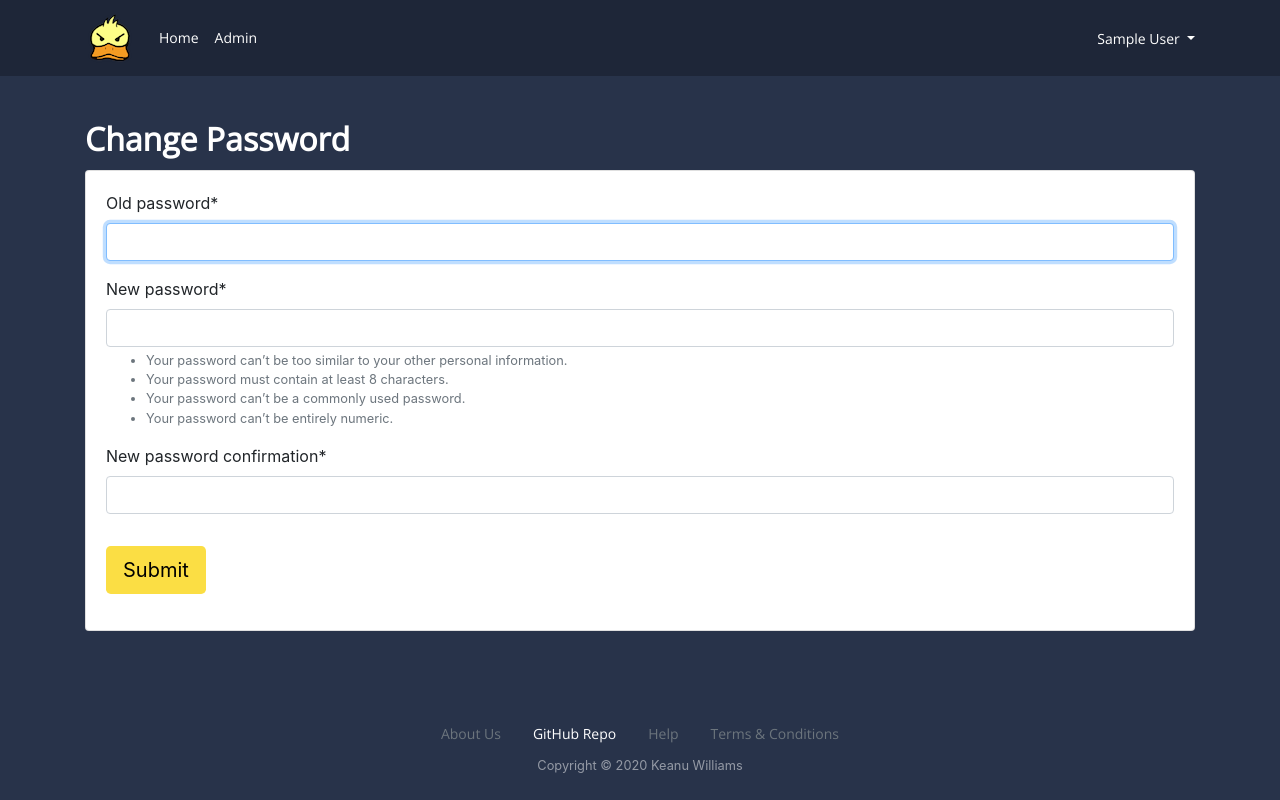
After one commit to keanuwilliams/Billed-Fitness-Log, a Django app: page /change-password/ in a window 1280 px wide. The commit adds this page. Run offline with Django 3.2, Linux system fonts and the light colour scheme; the visitor is signed in with stand-in values (Sample User, id 1); some libraries are stand-ins or nearby versions.

Commit message:
Created the ability for the user to change their password

```diff
--- a/bfl/bfl/urls.py
+++ b/bfl/bfl/urls.py
@@ -20,6 +20,7 @@ urlpatterns = [
     path('profile/', user_views.profile, name='profile'),
     path('edit-profile/', user_views.edit_profile, name='edit_profile'),
     path('settings/', user_views.settings, name='settings'),
+    path('change-password/', user_views.change_password, name='change_password'),
     path('login/', user_views.login, name='login'),
     path('logout/', auth_views.LogoutView.as_view(template_name='users/logout.html'), name='logout'),
 ]
--- a/bfl/users/forms.py
+++ b/bfl/users/forms.py
@@ -31,7 +31,7 @@ class UserUpdateForm(forms.ModelForm):
             user = User.objects.get(email=email)
         except User.DoesNotExist:
             return email
-        raise forms.ValidationError('The email address is already in use by another user.')
+        raise forms.ValidationError('This email address is already in use.')
 
     class Meta:
         model = User
--- /dev/null
+++ b/bfl/users/templates/users/change_password.html
@@ -0,0 +1,24 @@
+{% extends "users/base.html" %}
+{% load crispy_forms_tags %}
+{% block content %}
+<div class="container">
+  <div class="row">
+    <div class="col-sm-9">
+      <h1 style="color: white; padding-bottom: 10px;">Change Password</h1>
+    </div>
+  </div>
+  <div class="card">
+    <div class="card-body">
+      <form method="POST">
+        {% csrf_token %}
+        <fieldset class="form-group">
+          {{ form | crispy }}
+        </fieldset>
+        <div class="form-group">
+          <button class="btn btn-lg" style="background-color: #fbde44ff; color: black;" type="submit">Submit</button>
+        </div>
+      </form>
+    </div>
+  </div>
+</div>
+{% endblock content %}
--- a/bfl/users/templates/users/settings.html
+++ b/bfl/users/templates/users/settings.html
@@ -5,13 +5,15 @@
 <div class="container">
   <div class="row">
     <div class="col-sm-9">
-      <h1 style="color: white; padding-bottom: 10px;">Settings</h1>
+      <h1 style="color: white; padding-bottom: 10px;">Account Settings</h1>
     </div>
   </div>
   <div class="card">
     <div class="card-body">
       <legend class="border-bottom mb-4">User Settings</legend>
-        <a class="settings-item" href="#">Change Password</a>
+      <a class="settings-item" href="{% url 'edit_profile' %}">Edit User Information</a> <br/>
+      <a class="settings-item" href="{% url 'change_password' %}">Change Password</a> <br/>
+      <a class="settings-item" href="#">Deactivate Your Account</a>
     </div>
   </div>
 </div>
--- a/bfl/users/views.py
+++ b/bfl/users/views.py
@@ -1,9 +1,14 @@
 from django.shortcuts import render, redirect
 from django.contrib import messages
-from django.contrib.auth import authenticate, logout, login as dj_login
+from django.contrib.auth import (
+    update_session_auth_hash,
+    authenticate,
+    logout,
+    login as dj_login,
+)
 from django.contrib.auth.models import User
 from django.contrib.auth.decorators import login_required
-from django.contrib.auth.forms import AuthenticationForm
+from django.contrib.auth.forms import AuthenticationForm, PasswordChangeForm
 from .forms import UserRegisterForm, UserUpdateForm, ProfileUpdateForm
 from .models import Profile
 
@@ -107,3 +112,22 @@ def settings(request):
         'title': 'Settings',
     }
     return render(request, 'users/settings.html', context)
+
+@login_required
+def change_password(request):
+    if request.method == "POST":
+        form = PasswordChangeForm(request.user, request.POST)
+        if form.is_valid():
+            user = form.save()
+            update_session_auth_hash(request, user)
+            messages.success(request, 'Password was successfully changed.')
+            return redirect('settings')
+        else:
+            messages.warning(request, 'There was an error changing your password.')
+    else:
+        form = PasswordChangeForm(request.user)
+    context = {
+        'title': 'Change Password',
+        'form': form,
+    }
+    return render(request, 'users/change_password.html', context)
```
